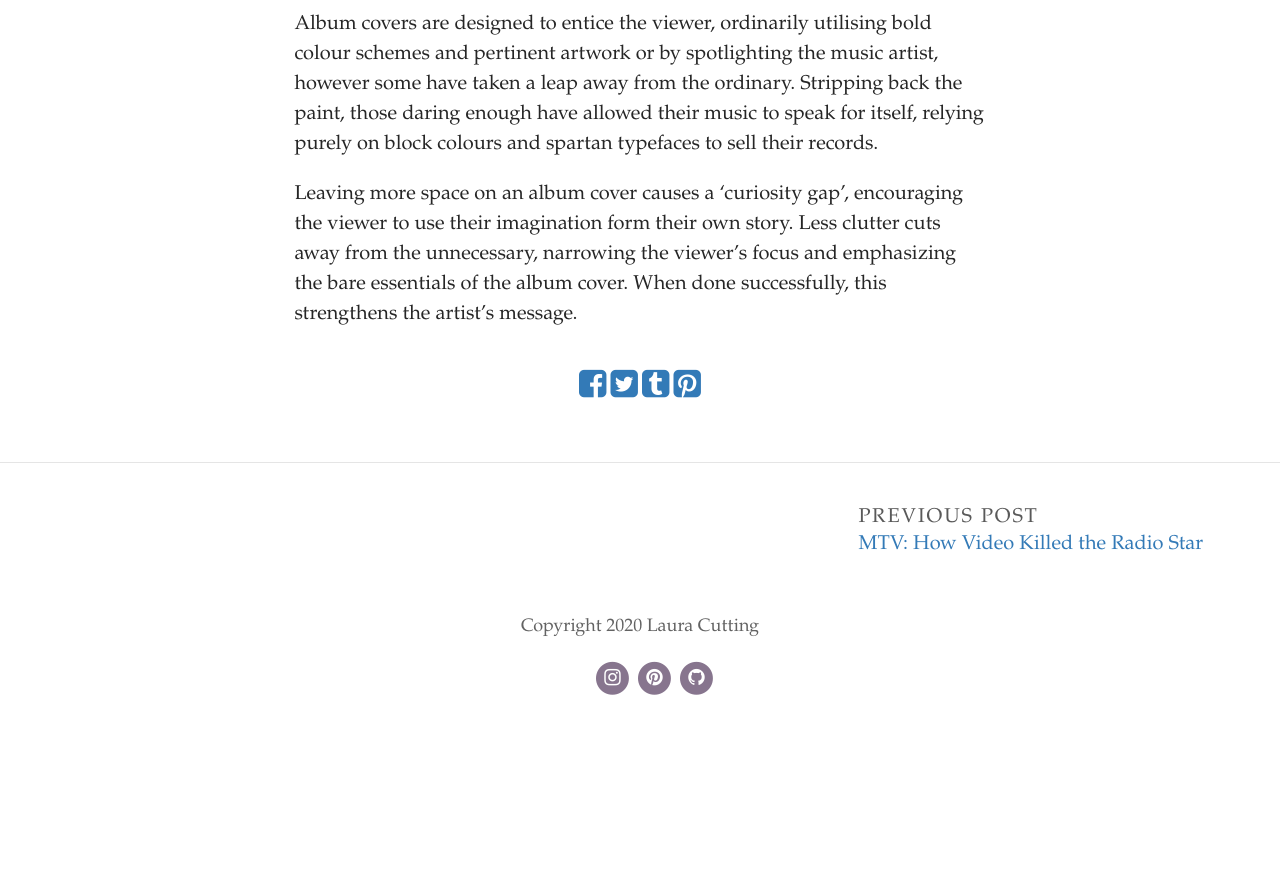
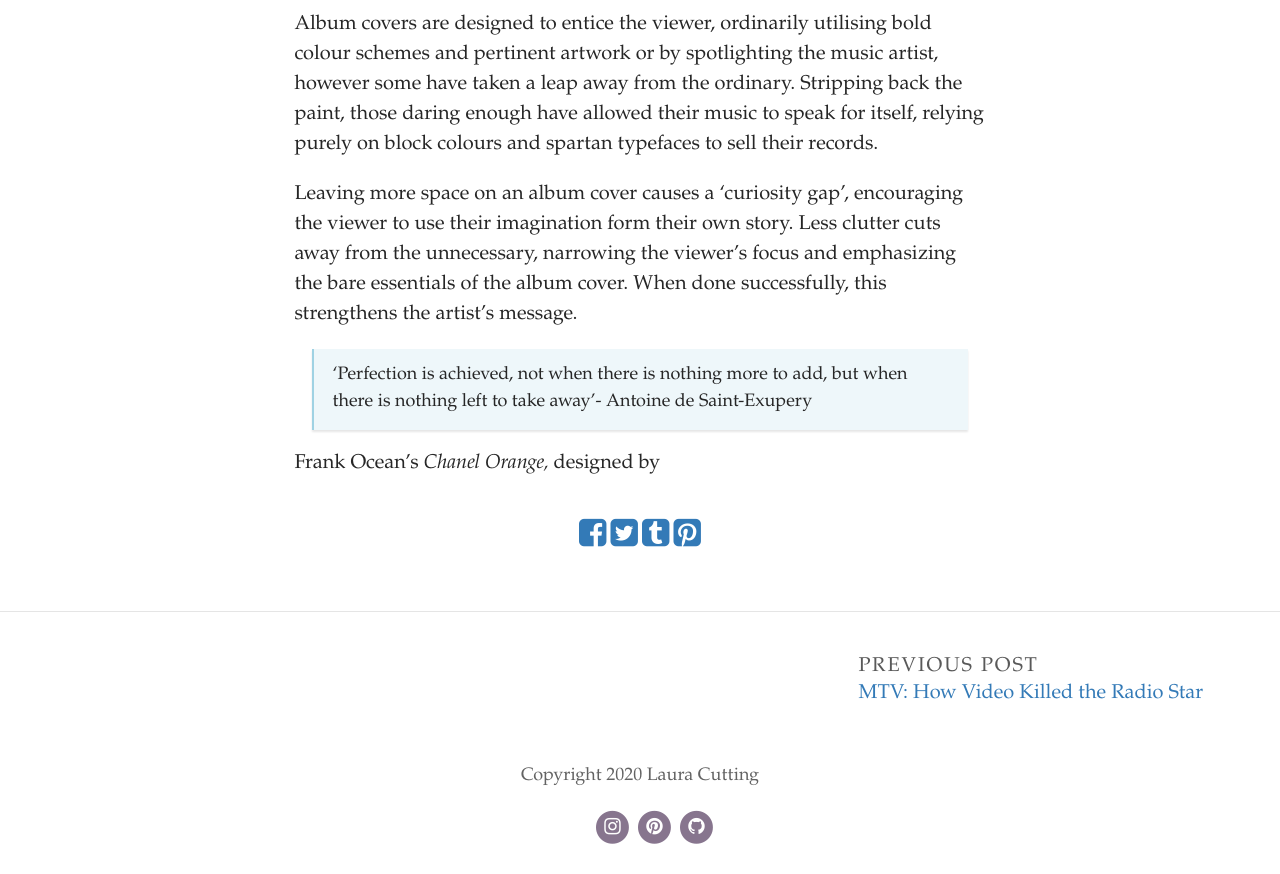
Before and after one commit to lauracutting/typetune, a Jekyll site: the page built from _posts/2020-10-23-minimalist-album-covers.md, in a window 1280 px wide and 1218 px high, cut to the strip 344-1218 px from the top of the window. Built offline with Jekyll 4.4.1, drawn with Linux system fonts in a browser that asks for light colours; some web fonts are replaced.

Commit message:
Update Post “2020-10-23-minimalist-album-covers”

```diff
--- a/_posts/2020-10-23-minimalist-album-covers.md
+++ b/_posts/2020-10-23-minimalist-album-covers.md
@@ -9,3 +9,7 @@ comments: true
 Album covers are designed to entice the viewer, ordinarily utilising bold colour schemes and pertinent artwork or by spotlighting the music artist, however some have taken a leap away from the ordinary. Stripping back the paint, those daring enough have allowed their music to speak for itself, relying purely on block colours and spartan typefaces to sell their records.
 
 Leaving more space on an album cover causes a ‘curiosity gap’, encouraging the viewer to use their imagination form their own story. Less clutter cuts away from the unnecessary, narrowing the viewer's focus and emphasizing the bare essentials of the album cover. When done successfully, this strengthens the artist's message.
+
+>  'Perfection is achieved, not when there is nothing more to add, but when there is nothing left to take away'- Antoine de Saint-Exupery
+
+Frank Ocean's *Chanel Orange,* designed by
```
